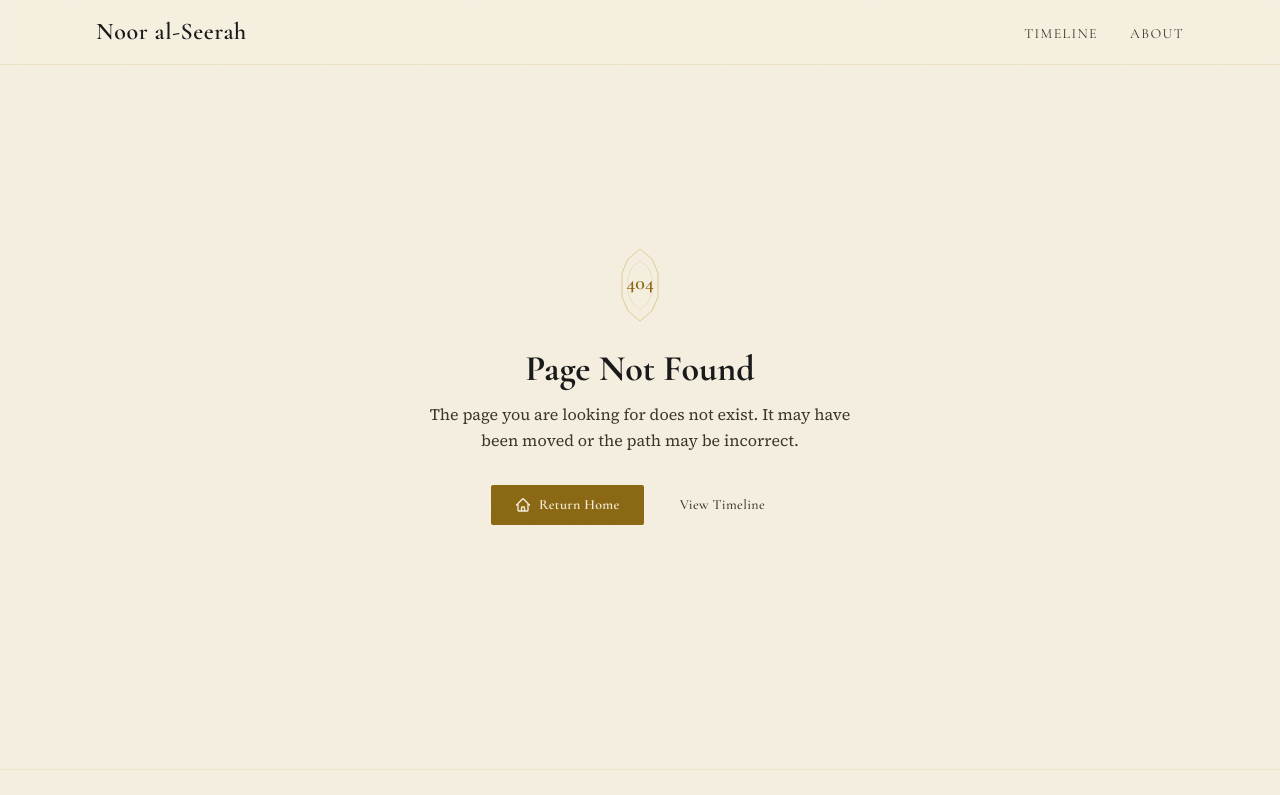
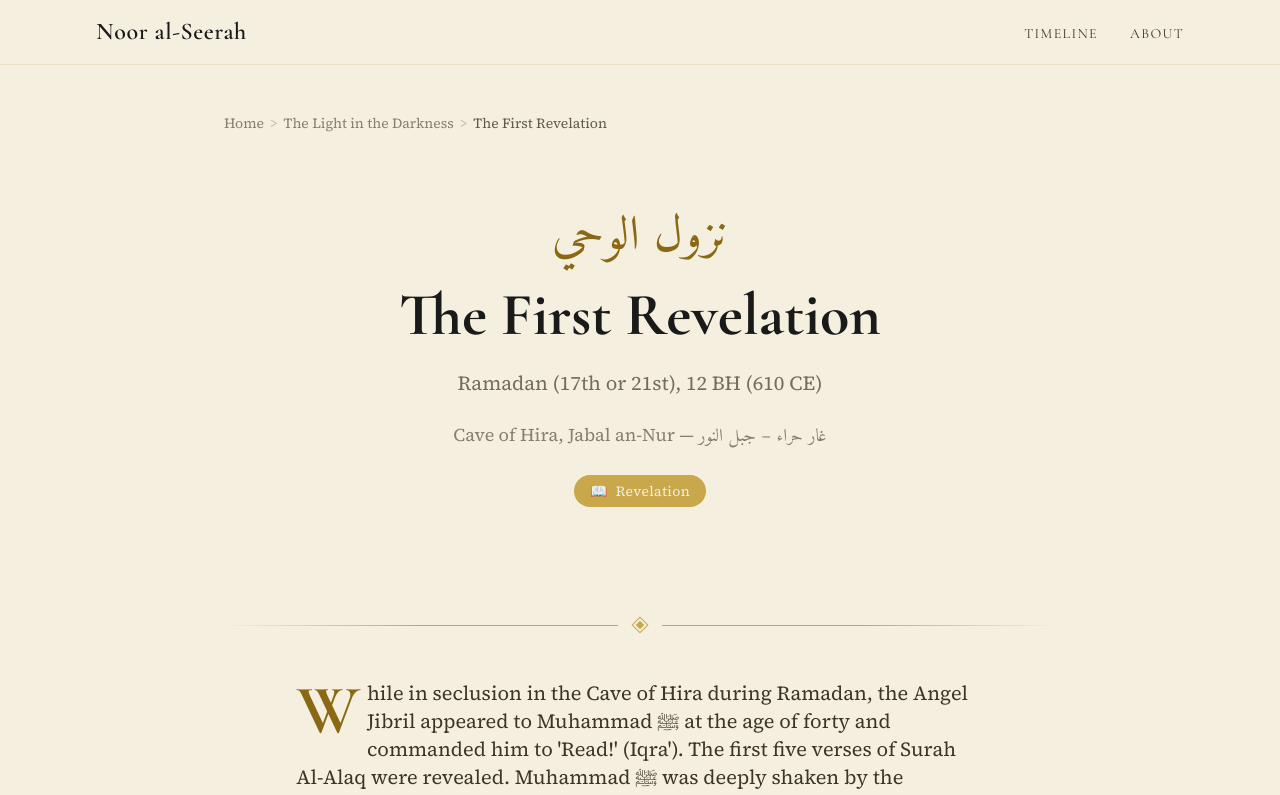
Before and after one commit to Abdalla-Eldoumani/seerah, a Next.js app: page /era/meccan/mec-001 in a window 1280 px wide. Before the commit this address had no page. Shown: the top 795 px of the page. Built offline with nearby package versions, Linux system fonts and the light colour scheme.

Commit message:
Add event detail page with full reading experience

```diff
--- /dev/null
+++ b/src/app/era/[eraId]/[eventId]/page.tsx
@@ -0,0 +1,148 @@
+import type { Metadata } from 'next';
+import { notFound } from 'next/navigation';
+import {
+  getAllEvents,
+  getEventById,
+  getEraMetadata,
+  getAdjacentEvents,
+  getEraIdForEvent,
+  getAllEras,
+  getEventsByEra,
+} from '@/lib/data';
+import { generateEventMetadata } from '@/lib/metadata';
+import { Container } from '@/components/ui/Container';
+import { Divider } from '@/components/ui/Divider';
+import EventHero from '@/components/reading/EventHero';
+import EventSummary from '@/components/reading/EventSummary';
+import EventSignificance from '@/components/reading/EventSignificance';
+import QuranVerse from '@/components/reading/QuranVerse';
+import HadithBlock from '@/components/reading/HadithBlock';
+import KeyFigures from '@/components/reading/KeyFigures';
+import PrimarySources from '@/components/reading/PrimarySources';
+import EventNav from '@/components/navigation/EventNav';
+import Breadcrumb from '@/components/navigation/Breadcrumb';
+import type { EraId } from '@/types/seerah';
+
+export function generateStaticParams() {
+  const eras = getAllEras();
+  const params: { eraId: string; eventId: string }[] = [];
+
+  for (const era of eras) {
+    const events = getEventsByEra(era.id);
+    for (const event of events) {
+      params.push({ eraId: era.id, eventId: event.id });
+    }
+  }
+
+  return params;
+}
+
+export async function generateMetadata({
+  params,
+}: {
+  params: Promise<{ eraId: string; eventId: string }>;
+}): Promise<Metadata> {
+  const { eventId } = await params;
+  const event = getEventById(eventId);
+  if (!event) return {};
+  return generateEventMetadata(event);
+}
+
+export default async function EventPage({
+  params,
+}: {
+  params: Promise<{ eraId: string; eventId: string }>;
+}) {
+  const { eraId, eventId } = await params;
+  const event = getEventById(eventId);
+
+  if (!event) {
+    notFound();
+  }
+
+  const era = getEraMetadata(eraId as EraId);
+  const { prev, next, prevEra, nextEra } = getAdjacentEvents(eventId);
+
+  const prevNav = prev
+    ? {
+        id: prev.id,
+        title: prev.title,
+        eraId: prevEra?.id ?? eraId,
+      }
+    : null;
+
+  const nextNav = next
+    ? {
+        id: next.id,
+        title: next.title,
+        eraId: nextEra?.id ?? eraId,
+      }
+    : null;
+
+  return (
+    <main className="min-h-screen bg-parchment pb-24">
+      <Container className="pt-8 md:pt-12">
+        {/* Breadcrumb navigation */}
+        <Breadcrumb
+          items={[
+            { label: 'Home', href: '/' },
+            { label: era.title, href: `/era/${era.id}` },
+            { label: event.title },
+          ]}
+        />
+
+        {/* Event hero section */}
+        <EventHero event={event} />
+
+        <Divider />
+
+        {/* Summary */}
+        <EventSummary summary={event.summary} />
+
+        <Divider />
+
+        {/* Significance */}
+        <EventSignificance significance={event.significance} />
+
+        {/* Quran references */}
+        {event.quranReferences.length > 0 && (
+          <section className="my-8 md:my-12 max-w-prose mx-auto">
+            <h2 className="font-display text-2xl md:text-3xl font-semibold text-ink mb-6">
+              Quran References
+            </h2>
+            <div className="space-y-6">
+              {event.quranReferences.map((ref, index) => (
+                <QuranVerse key={index} reference={ref} />
+              ))}
+            </div>
+          </section>
+        )}
+
+        {/* Hadith references */}
+        {event.hadithReferences.length > 0 && (
+          <section className="my-8 md:my-12 max-w-prose mx-auto">
+            <h2 className="font-display text-2xl md:text-3xl font-semibold text-ink mb-6">
+              Hadith References
+            </h2>
+            <div className="space-y-6">
+              {event.hadithReferences.map((ref, index) => (
+                <HadithBlock key={index} reference={ref} />
+              ))}
+            </div>
+          </section>
+        )}
+
+        {/* Key figures */}
+        <KeyFigures figures={event.keyFigures} />
+
+        {/* Primary sources */}
+        <PrimarySources sources={event.primarySources} />
+
+        <Divider />
+
+        {/* Previous / Next navigation */}
+        <EventNav prev={prevNav} next={nextNav} />
+      </Container>
+    </main>
+  );
+}
```
